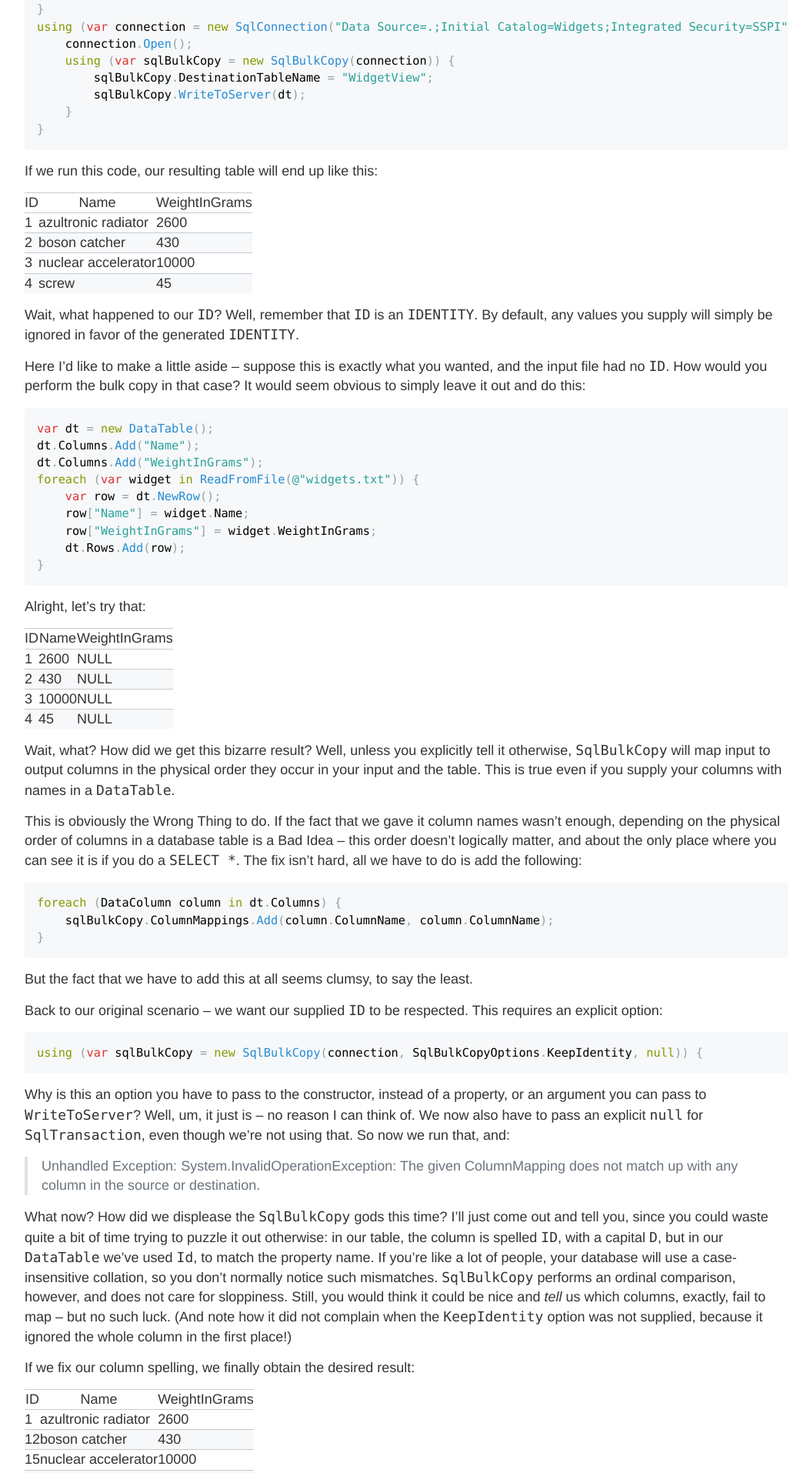
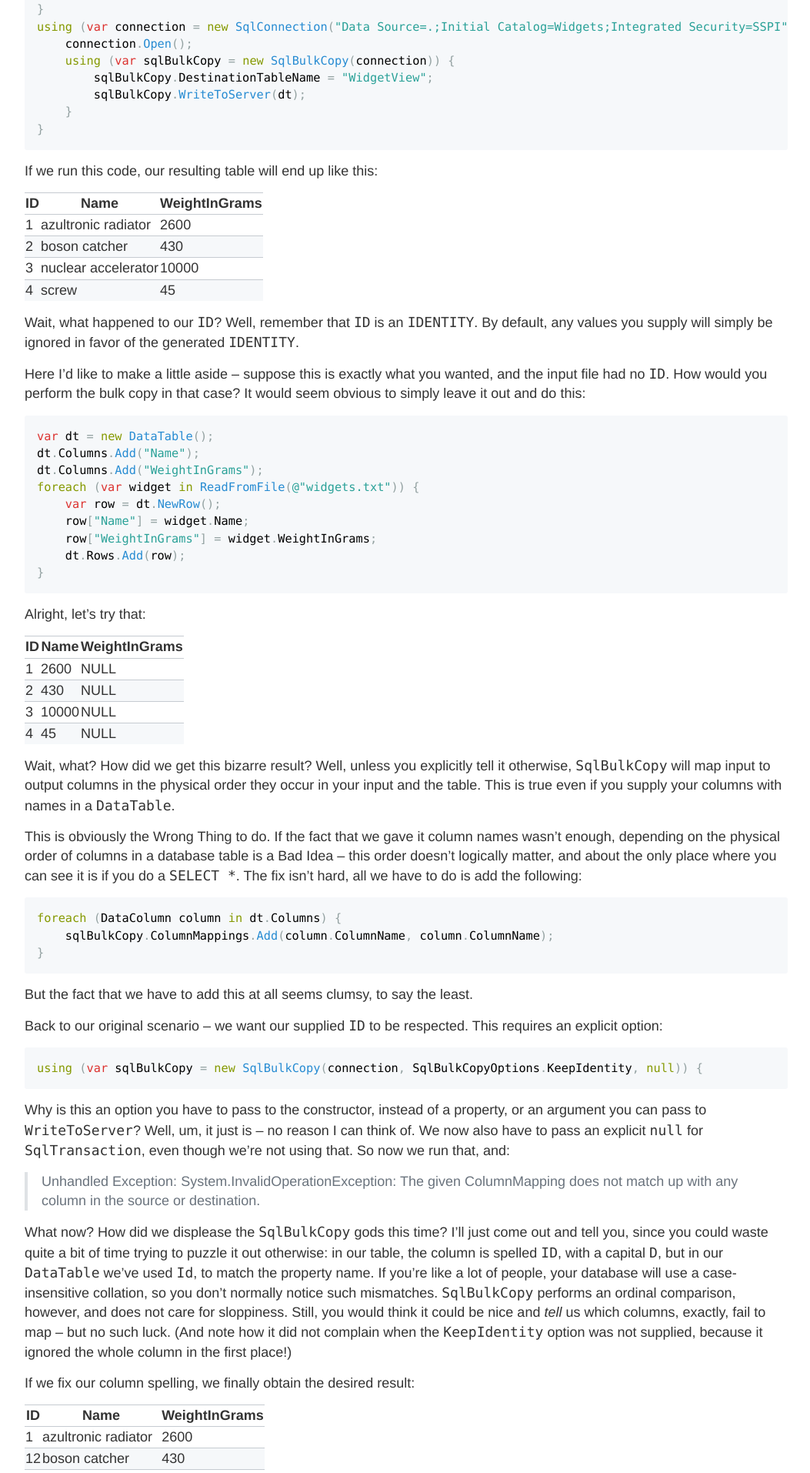
Before and after one commit to jeroen-mostert/jeroen-mostert.github.io, a Jekyll site: the page built from _posts/2019-02-19-sqlbulkcopy1.md, in a window 1280 px wide. Shown: the part 2526-4440 px from the top of the page at 77% size, without its empty margins (112-1165 px from the left). Built offline with Jekyll 4.4.1, drawn with Linux system fonts in a browser that asks for light colours.

Commit message:
Update _reset.scss

```diff
--- a/_sass/_reset.scss
+++ b/_sass/_reset.scss
@@ -11,7 +11,7 @@ small, strike, strong, sub, sup, tt, var,
 b, u, i, center,
 dl, dt, dd, ol, ul, li,
 fieldset, form, label, legend,
-table, caption, tbody, tfoot, thead, tr, th, td,
+/*table, caption, tbody, tfoot, thead, tr, th, td,*/
 article, aside, canvas, details, embed,
 figure, figcaption, footer, header, hgroup,
 menu, nav, output, ruby, section, summary,
```
